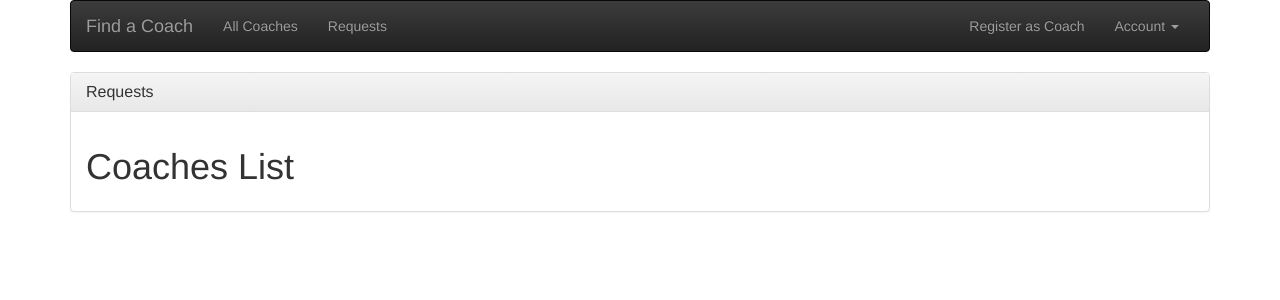
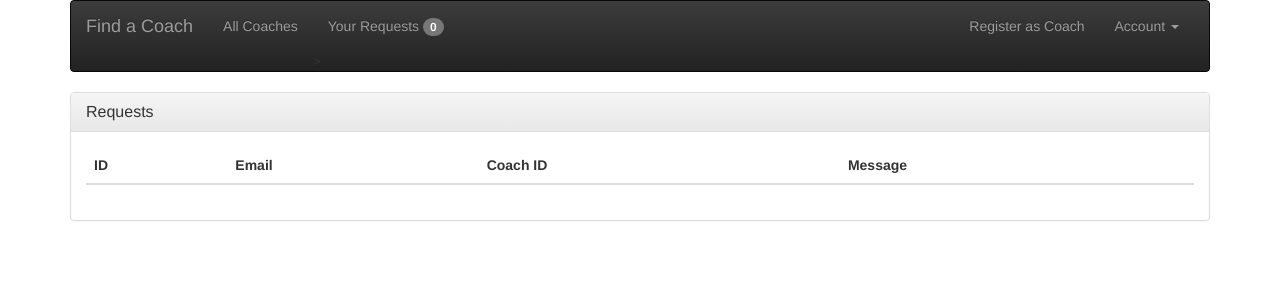
Before and after one commit to rachmizard/vue-coach-finder, a Vue app: page /requests in a window 1280 px wide. Shown: the top 300 px of the page. Built offline with nearby package versions, Linux system fonts and the light colour scheme.

Commit message:
add requests table

```diff
--- a/package.json
+++ b/package.json
@@ -11,6 +11,7 @@
     "core-js": "^3.6.5",
     "vue": "^2.6.11",
     "vue-router": "^3.4.7",
+    "vue-scrollto": "^2.19.1",
     "vuelidate": "^0.7.6",
     "vuex": "^3.5.1"
   },
--- a/src/components/layout/Header.vue
+++ b/src/components/layout/Header.vue
@@ -33,7 +33,7 @@
               </li>
               <li>
                 <router-link to="/requests"
-                  >Requests</router-link
+                  >Your Requests <span class="badge">{{ totalRequests }}</span></router-link>
                 >
               </li>
               <li class="dropdown"></li>
@@ -69,5 +69,16 @@
   </div>
 </template>
 
+<script>
+export default {
+  name: 'Header',
+  computed: {
+    totalRequests() {
+      return this.$store.getters.getRequests.length
+    }
+  }
+}
+</script>
+
 <style scoped>
 </style>
--- a/src/components/requests/ContactCoachForm.vue
+++ b/src/components/requests/ContactCoachForm.vue
@@ -1,5 +1,5 @@
 <template>
-  <form @submit.prevent="submitRegistration" autocomplete="off">
+  <form ref="contactCoachForm" @submit.prevent="submitContact" autocomplete="off">
     <div class="form-group" :class="{ 'has-error': $v.form.email.$error }">
       <label for="exampleInputEmail1">Your Email address</label>
       <input
@@ -7,12 +7,21 @@
         class="form-control"
         id="exampleInputEmail1"
         placeholder="Email"
-        v-model.trim="form.email"
+        v-model="form.email"
+        @input="$v.form.email.$touch"
       />
     </div>
     <div class="form-group" :class="{ 'has-error': $v.form.message.$error }">
       <label for="inputMessage">Message</label>
-      <textarea class="form-control" id="inputMessage" cols="30" rows="10"> </textarea>
+      <textarea
+        v-model="form.message"
+        class="form-control"
+        id="inputMessage"
+        cols="30"
+        rows="10"
+        @input="$v.form.email.$touch"
+      >
+      </textarea>
     </div>
     <base-button mode="btn btn-default">Submit</base-button>
   </form>
@@ -23,11 +32,13 @@ import { required, email } from "vuelidate/lib/validators";
 
 export default {
   emits: ["save-registration"],
+  props: ['coachId'],
   data() {
     return {
       form: {
         email: null,
         message: null,
+        coachId: this.coachId,
       },
     };
   },
@@ -38,11 +49,12 @@ export default {
     },
   },
   methods: {
-    submitRegistration() {
+    submitContact() {
       this.$v.form.$touch();
       if (this.$v.form.$invalid) return;
       this.$v.form.$reset();
-      this.$emit("save-registration", this.form);
+      this.$emit("save-request", this.form);
+      this.$router.replace('/coaches');
     },
   },
 };
--- /dev/null
+++ b/src/components/ui/BaseTable.vue
@@ -0,0 +1,46 @@
+<template>
+  <table aria-describedby="Table" :class="classTable">
+    <thead>
+      <tr>
+        <th v-for="(column, index) in columns" :key="index" scope>
+          {{ column }}
+        </th>
+      </tr>
+    </thead>
+    <tbody>
+        <slot></slot>
+    </tbody>
+  </table>
+</template>
+<script>
+export default {
+  props: ["type", "columns"],
+  computed: {
+    classTable() {
+      let className = "";
+      switch (this.type) {
+        case "striped":
+          className = "table table-striped";
+          break;
+
+        case "border":
+          className = "table table-bordered";
+          break;
+
+        case "hover":
+          className = "table table-hover";
+          break;
+
+        case "condensed":
+          className = "table table-condensed";
+          break;
+
+        default:
+          className = "table table-striped";
+          break;
+      }
+      return className;
+    },
+  },
+};
+</script>
--- a/src/components/ui/index.js
+++ b/src/components/ui/index.js
@@ -3,12 +3,14 @@ import BaseCard from './../ui/BaseCard.vue';
 import BaseButton from './../ui/BaseButton.vue';
 import BaseBadge from './../ui/BaseBadge.vue';
 import BaseThumbnail from './../ui/BaseThumbnail.vue';
+import BaseTable from './../ui/BaseTable.vue';
 
 const baseComponent = {
     baseCard: Vue.component('base-card', BaseCard),
     baseButton: Vue.component('base-button', BaseButton),
     baseBadge: Vue.component('base-badge', BaseBadge),
-    baseThumbnail: Vue.component('base-thumbnail', BaseThumbnail)
+    baseThumbnail: Vue.component('base-thumbnail', BaseThumbnail),
+    baseTable: Vue.component('base-table', BaseTable)
 }
 
 export default baseComponent;
--- a/src/main.js
+++ b/src/main.js
@@ -5,8 +5,11 @@ import router from './router.js';
 import store from './store';
 import baseComponent from './components/ui/index';
 
+const VueScrollTo = require('vue-scrollto');
+
 Vue.config.productionTip = false;
 Vue.use(Vuelidate);
+Vue.use(VueScrollTo)
 
 Vue.filter('currency', (value) => {
   return '$' + value.toLocaleString();
--- a/src/pages/coaches/CoachDetail.vue
+++ b/src/pages/coaches/CoachDetail.vue
@@ -14,7 +14,7 @@
         </base-badge>
         <p class="text-info">Interest? Contact now!</p>
         <p>
-          <base-button mode="btn btn-primary" link :to="redirectCoachContact"
+          <base-button v-scroll-to="'#contactForm'" mode="btn btn-primary" link :to="redirectCoachContact"
             >Contact</base-button
           >
         </p>
--- a/src/pages/requests/ContactCoach.vue
+++ b/src/pages/requests/ContactCoach.vue
@@ -1,5 +1,7 @@
 <template>
-    <contact-coach-form></contact-coach-form>
+  <div id="contactForm">
+    <contact-coach-form @save-request="saveContact" :coachId="id"></contact-coach-form>
+  </div>
 </template>
 <script>
 import ContactCoachForm from "../../components/requests/ContactCoachForm.vue";
@@ -11,7 +13,9 @@ export default {
     contactCoachForm: ContactCoachForm,
   },
   methods: {
-    saveContact() {},
+    saveContact(payload) {
+        this.$store.dispatch('contactCoach', payload)
+    },
   },
 };
 </script>
--- a/src/pages/requests/RequestsReceived.vue
+++ b/src/pages/requests/RequestsReceived.vue
@@ -1,5 +1,34 @@
 <template>
   <div>
-    <base-card title="Requests"><h1>Coaches List</h1></base-card>
+    <base-card title="Requests">
+      <base-table type="hover" :columns="columns">
+        <tr v-for="(data, index) in data" :key="index">
+          <td>{{ data.id }}</td>
+          <td>{{ data.userEmail }}</td>
+          <td>{{ data.coachId }}</td>
+          <td>{{ data.message }}</td>
+        </tr>
+      </base-table>
+    </base-card>
   </div>
 </template>
+
+<script>
+export default {
+  data() {
+    return {
+      columns: [
+        'ID',
+        'Email',
+        'Coach ID',
+        'Message'
+      ]
+    }
+  },
+  computed: {
+    data() {
+      return this.$store.getters.getRequests
+    }
+  }
+}
+</script>
--- a/src/store/modules/requests/index.js
+++ b/src/store/modules/requests/index.js
@@ -3,11 +3,11 @@ const state = {
 }
 
 const actions = {
-    contachCoach: ({ commit }, payload) => {
+    contactCoach: ({ commit }, payload) => {
         const newRequest = {
             id: Math.random(),
             coachId: payload.coachId,
-            userEmail: payload.userEmail,
+            userEmail: payload.email,
             message: payload.message
         }
         commit('SAVE_REQUEST', newRequest)
```
Also changed, not shown: 1 other file (tests, documents, lock files or other folders).
